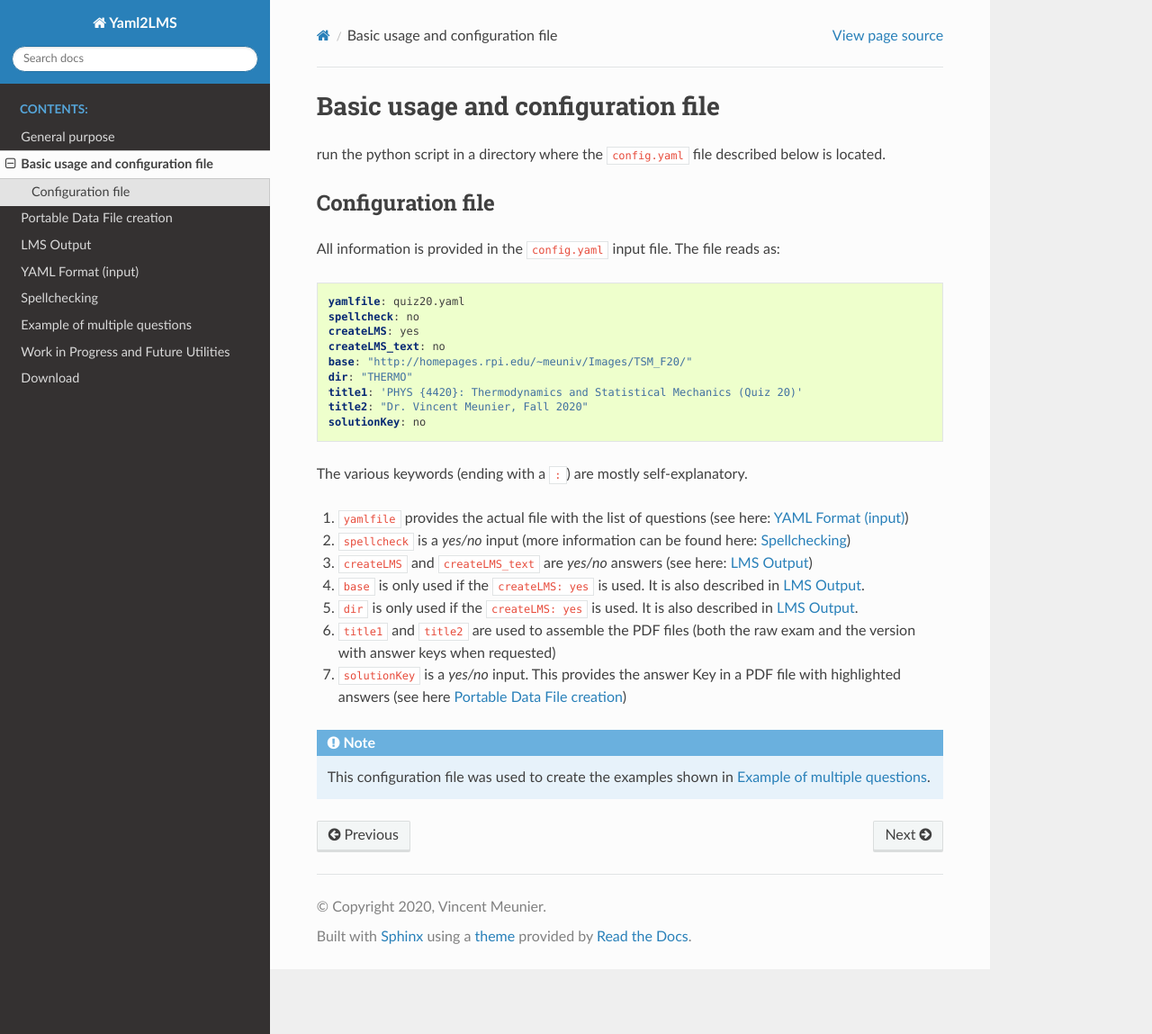
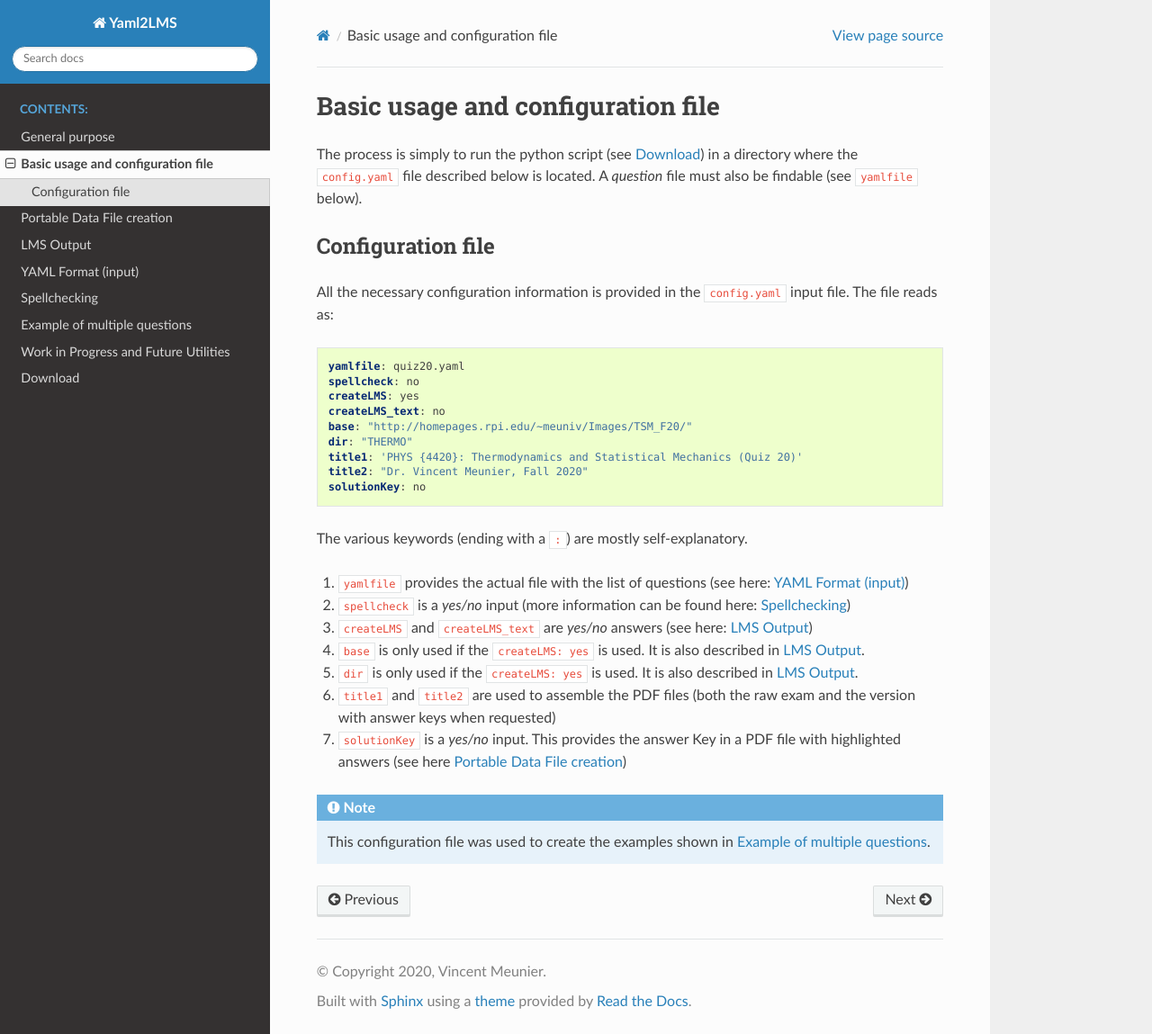
Before and after one commit to meuniv/yamldoc, a Sphinx documentation site: the page built from docs/usage.rst, in a window 1280 px wide and 1149 px high. Shown: the whole window at 90% size. Built offline with Sphinx 7.4.7 and the Read the Docs theme 2.0.0, drawn with Linux system fonts in a browser that asks for light colours.

Commit message:
Update usage.rst

```diff
--- a/docs/usage.rst
+++ b/docs/usage.rst
@@ -3,12 +3,12 @@
 Basic usage and configuration file
 ++++++++++++++++++++++++++++++++++
 
-run the python script in a directory where the :code:`config.yaml` file described below is located.
+The process is simply to run the python script (see :ref:`download-label`) in a directory where the :code:`config.yaml` file described below is located. A *question* file must also be findable (see :code:`yamlfile` below).
 
 Configuration file
 ------------------
 
-All information is provided in the :code:`config.yaml` input file. The file reads as:
+All the necessary configuration information is provided in the :code:`config.yaml` input file. The file reads as:
 
 .. code-block:: yaml
 
```
